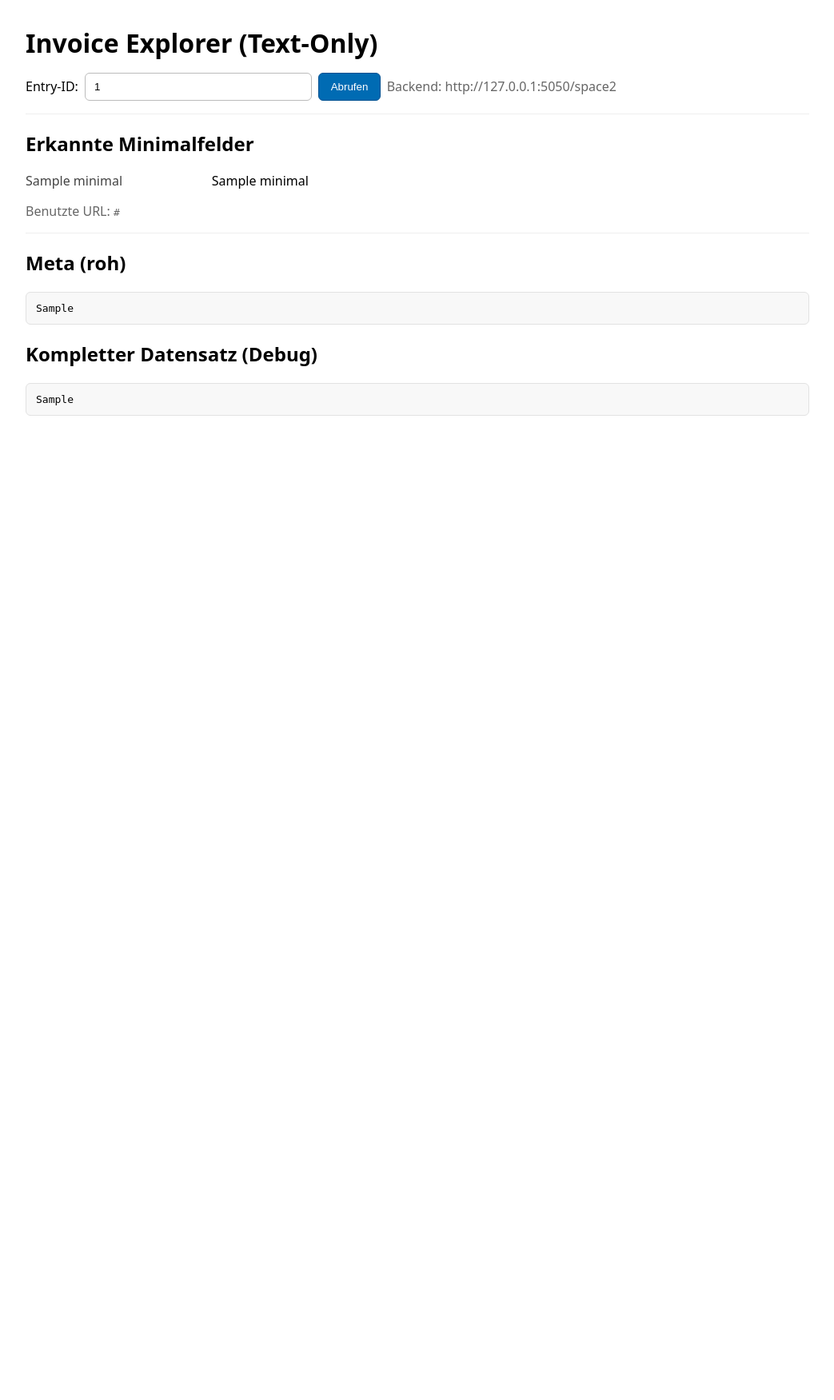
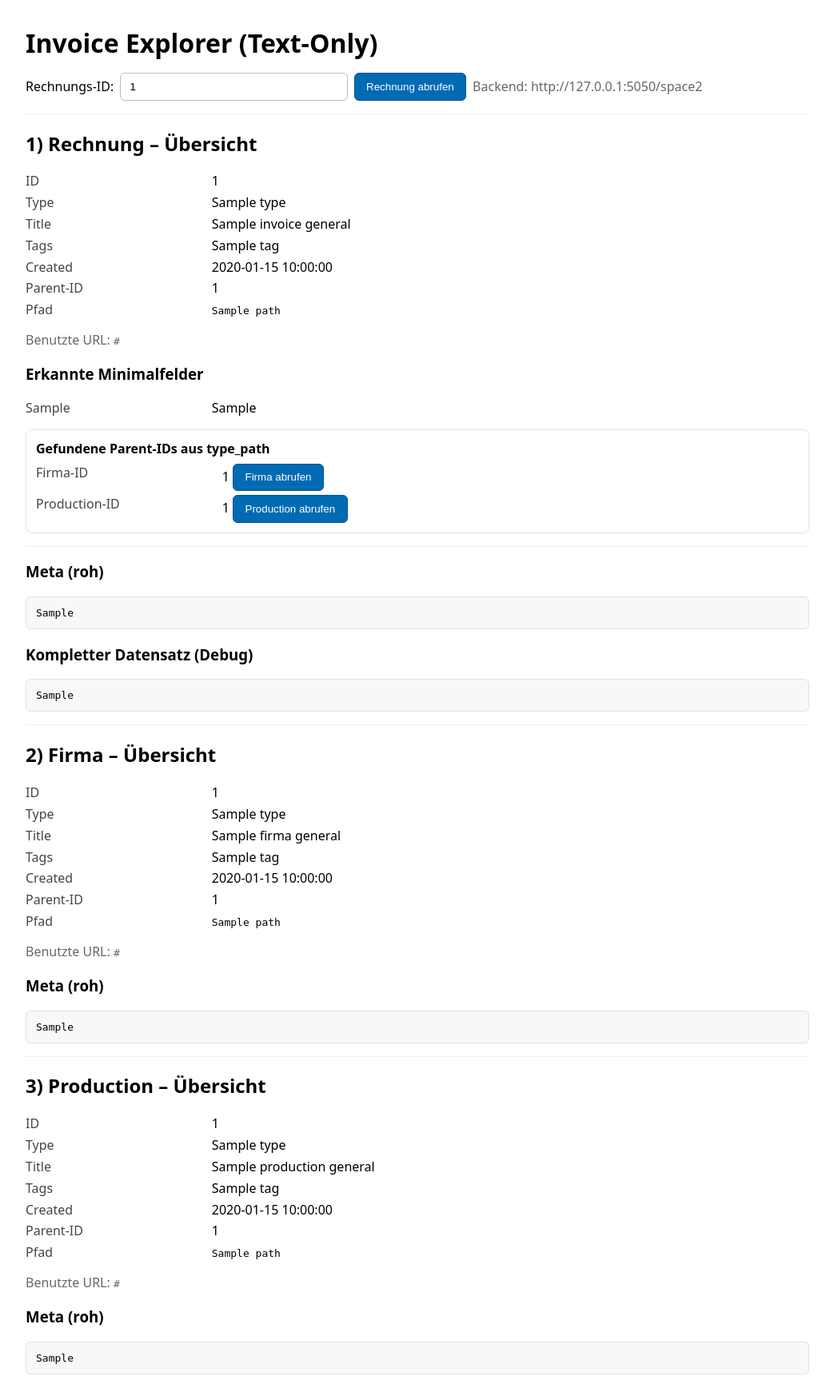
Before and after one commit to sepp-meyer/invoice-generator, a Flask app: template app/templates/index.html in a window 1280 px wide. Shown: the whole page at 80% size, without its empty margins (0-1043 px from the left). Before the commit the page ends 520 px from the top, so only its background shows below. Run offline with Flask 3, Linux system fonts and the light colour scheme; the template is opened without the code that fills it: most values are stand-ins (such as "Sample title", 1, 10 or a date in 2020).

Commit message:
Schritt weiter, man sucht jetzt Daten zur Firma und zur Production

```diff
--- a/app/__init__.py
+++ b/app/__init__.py
@@ -9,4 +9,9 @@ def create_app(config_class: type[Config] = Config) -> Flask:
     # Blueprints
     app.register_blueprint(main_bp)
 
+    # config in Jinja verfügbar machen ({{ config.XYZ }})
+    @app.context_processor
+    def inject_config():
+        return dict(config=app.config)
+
     return app
--- a/app/templates/index.html
+++ b/app/templates/index.html
@@ -1,13 +1,15 @@
 {% extends "base.html" %}
-{% block title %}Invoice Explorer (Text-Only){% endblock %}
+{% block title %}Invoice Explorer (Schritt-für-Schritt){% endblock %}
 
 {% block body %}
 <h1>Invoice Explorer (Text-Only)</h1>
 
+<!-- Schritt 1: Rechnungs-ID -->
 <form method="post">
-  <label for="entry_id">Entry-ID:</label>
+  <input type="hidden" name="action" value="fetch_invoice" />
+  <label for="entry_id">Rechnungs-ID:</label>
   <input id="entry_id" name="entry_id" type="text" placeholder="z. B. dch6FvUW" value="{{ entry_id|default('') }}" />
-  <button type="submit">Abrufen</button>
+  <button type="submit">Rechnung abrufen</button>
   <span class="muted">Backend: {{ config.ENTRY_HOST }}{{ config.SPACE_PREFIX }}</span>
 </form>
 
@@ -15,22 +17,102 @@
   <div class="box err"><strong>Fehler:</strong> {{ error }}</div>
 {% endif %}
 
-{% if minimal %}
+{% if invoice_general %}
   <div class="hr"></div>
-  <h2>Erkannte Minimalfelder</h2>
+  <h2>1) Rechnung – Übersicht</h2>
   <div class="kv">
-    {% for k, v in minimal.items() %}
+    <div class="key">ID</div><div>{{ invoice_general.id }}</div>
+    <div class="key">Type</div><div>{{ invoice_general.type }}</div>
+    <div class="key">Title</div><div>{{ invoice_general.title }}</div>
+    <div class="key">Tags</div><div>{{ invoice_general.tags|join(", ") }}</div>
+    <div class="key">Created</div><div>{{ invoice_general.created_at }}</div>
+    <div class="key">Parent-ID</div><div>{{ invoice_general.parent_id }}</div>
+    <div class="key">Pfad</div><div><code>{{ invoice_general.path }}</code></div>
+  </div>
+
+  <p class="muted">Benutzte URL: <code>{{ invoice_used_url }}</code></p>
+
+  <h3>Erkannte Minimalfelder</h3>
+  <div class="kv">
+    {% for k, v in invoice_minimal.items() %}
       <div class="key">{{ k }}</div><div>{{ v or '—' }}</div>
     {% endfor %}
   </div>
 
-  <p class="muted">Benutzte URL: <code>{{ used_url }}</code></p>
+  <div class="box" style="margin-top:1rem">
+    <strong>Gefundene Parent-IDs aus type_path</strong>
+    <div class="kv" style="margin-top:.5rem">
+      <div class="key">Firma-ID</div>
+      <div>
+        {{ firma_id or '—' }}
+        {% if firma_id %}
+          <form method="post" style="display:inline">
+            <input type="hidden" name="action" value="fetch_firma" />
+            <input type="hidden" name="entry_id" value="{{ entry_id }}" />
+            <input type="hidden" name="firma_id" value="{{ firma_id }}" />
+            <input type="hidden" name="production_id" value="{{ production_id }}" />
+            <button type="submit">Firma abrufen</button>
+          </form>
+        {% endif %}
+      </div>
+
+      <div class="key">Production-ID</div>
+      <div>
+        {{ production_id or '—' }}
+        {% if production_id %}
+          <form method="post" style="display:inline">
+            <input type="hidden" name="action" value="fetch_production" />
+            <input type="hidden" name="entry_id" value="{{ entry_id }}" />
+            <input type="hidden" name="firma_id" value="{{ firma_id }}" />
+            <input type="hidden" name="production_id" value="{{ production_id }}" />
+            <button type="submit">Production abrufen</button>
+          </form>
+        {% endif %}
+      </div>
+    </div>
+  </div>
 
   <div class="hr"></div>
-  <h2>Meta (roh)</h2>
-  <pre>{{ meta_raw }}</pre>
+  <h3>Meta (roh)</h3>
+  <pre>{{ invoice_meta_raw }}</pre>
 
-  <h2>Kompletter Datensatz (Debug)</h2>
-  <pre>{{ bundle_raw }}</pre>
+  <h3>Kompletter Datensatz (Debug)</h3>
+  <pre>{{ invoice_bundle_raw }}</pre>
+{% endif %}
+
+{% if firma_general %}
+  <div class="hr"></div>
+  <h2>2) Firma – Übersicht</h2>
+  <div class="kv">
+    <div class="key">ID</div><div>{{ firma_general.id }}</div>
+    <div class="key">Type</div><div>{{ firma_general.type }}</div>
+    <div class="key">Title</div><div>{{ firma_general.title }}</div>
+    <div class="key">Tags</div><div>{{ firma_general.tags|join(", ") }}</div>
+    <div class="key">Created</div><div>{{ firma_general.created_at }}</div>
+    <div class="key">Parent-ID</div><div>{{ firma_general.parent_id }}</div>
+    <div class="key">Pfad</div><div><code>{{ firma_general.path }}</code></div>
+  </div>
+  <p class="muted">Benutzte URL: <code>{{ firma_used_url }}</code></p>
+
+  <h3>Meta (roh)</h3>
+  <pre>{{ firma_meta_raw }}</pre>
+{% endif %}
+
+{% if production_general %}
+  <div class="hr"></div>
+  <h2>3) Production – Übersicht</h2>
+  <div class="kv">
+    <div class="key">ID</div><div>{{ production_general.id }}</div>
+    <div class="key">Type</div><div>{{ production_general.type }}</div>
+    <div class="key">Title</div><div>{{ production_general.title }}</div>
+    <div class="key">Tags</div><div>{{ production_general.tags|join(", ") }}</div>
+    <div class="key">Created</div><div>{{ production_general.created_at }}</div>
+    <div class="key">Parent-ID</div><div>{{ production_general.parent_id }}</div>
+    <div class="key">Pfad</div><div><code>{{ production_general.path }}</code></div>
+  </div>
+  <p class="muted">Benutzte URL: <code>{{ production_used_url }}</code></p>
+
+  <h3>Meta (roh)</h3>
+  <pre>{{ production_meta_raw }}</pre>
 {% endif %}
 {% endblock %}
```
Also changed, not shown: app/routes/main.py (+94 -21 lines), app/services/entry_client.py (+44 -15 lines).
